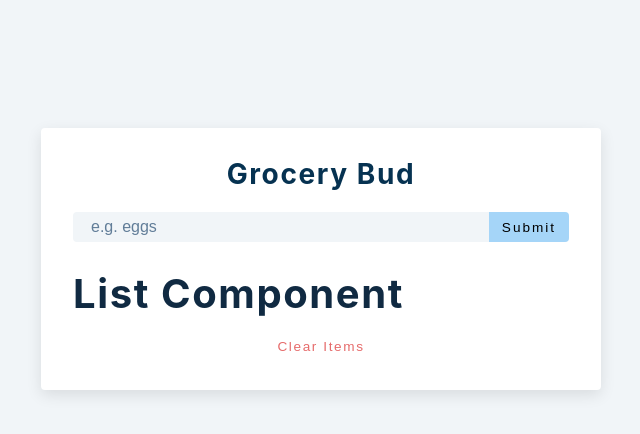
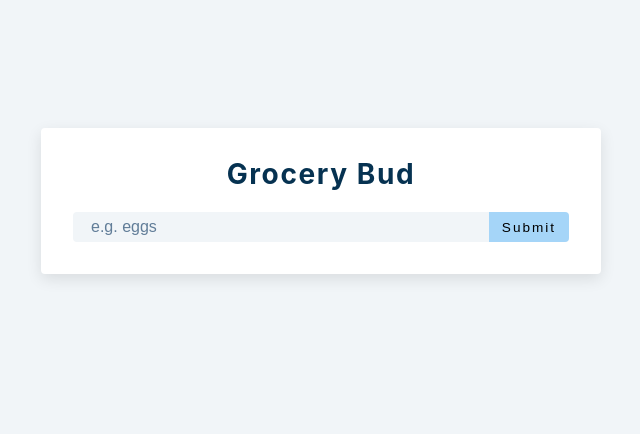
Before and after one commit to anamarijakukulj/practiceJS, a React (Create React App) app in the folder LearnReact/grocery-bud-app/: page / in a window 1280 px wide. Shown: the top 434 px of the page, without its empty margins (319-959 px from the left). Built offline with nearby package versions, Linux system fonts and the light colour scheme; the HTML template or start-up script is replaced by a standard one.

Commit message:
finished grocery bud app

```diff
--- a/LearnReact/grocery-bud-app/src/App.js
+++ b/LearnReact/grocery-bud-app/src/App.js
@@ -1,51 +1,93 @@
-import React, { useState, useEffect } from "react";
-import List from "./List";
-import Alert from "./Alert";
-
+import React, { useState, useEffect } from 'react';
+import List from './List';
+import Alert from './Alert';
+const getLocalStorage = () => {
+  let list = localStorage.getItem('list');
+  if (list) {
+    return (list = JSON.parse(localStorage.getItem('list')));
+  } else {
+    return [];
+  }
+};
 function App() {
-  const [name, setName] = useState("");
-  const [list, setList] = useState([]);
+  const [name, setName] = useState('');
+  const [list, setList] = useState(getLocalStorage());
   const [isEditing, setIsEditing] = useState(false);
   const [editID, setEditID] = useState(null);
-  const [alert, setAlert] = useState({ show: false, msg: "", type: "" });
-
+  const [alert, setAlert] = useState({ show: false, msg: '', type: '' });
   const handleSubmit = (e) => {
     e.preventDefault();
     if (!name) {
-      // display alert
+      showAlert(true, 'danger', 'please enter value');
     } else if (name && isEditing) {
-      // deal with edit
+      setList(
+        list.map((item) => {
+          if (item.id === editID) {
+            return { ...item, title: name };
+          }
+          return item;
+        })
+      );
+      setName('');
+      setEditID(null);
+      setIsEditing(false);
+      showAlert(true, 'success', 'value changed');
     } else {
-      // show alert
+      showAlert(true, 'success', 'item added to the list');
       const newItem = { id: new Date().getTime().toString(), title: name };
+
       setList([...list, newItem]);
-      setName("");
+      setName('');
     }
   };
 
+  const showAlert = (show = false, type = '', msg = '') => {
+    setAlert({ show, type, msg });
+  };
+  const clearList = () => {
+    showAlert(true, 'danger', 'empty list');
+    setList([]);
+  };
+  const removeItem = (id) => {
+    showAlert(true, 'danger', 'item removed');
+    setList(list.filter((item) => item.id !== id));
+  };
+  const editItem = (id) => {
+    const specificItem = list.find((item) => item.id === id);
+    setIsEditing(true);
+    setEditID(id);
+    setName(specificItem.title);
+  };
+  useEffect(() => {
+    localStorage.setItem('list', JSON.stringify(list));
+  }, [list]);
   return (
-    <section className="section-center">
-      <form className="grocery-form" onSubmit={handleSubmit}>
-        {alert.show && <Alert />}
+    <section className='section-center'>
+      <form className='grocery-form' onSubmit={handleSubmit}>
+        {alert.show && <Alert {...alert} removeAlert={showAlert} list={list} />}
+
         <h3>grocery bud</h3>
-        <div className="form-control">
+        <div className='form-control'>
           <input
-            type="text"
-            className="grocery"
-            placeholder="e.g. eggs"
+            type='text'
+            className='grocery'
+            placeholder='e.g. eggs'
             value={name}
             onChange={(e) => setName(e.target.value)}
           />
-          <button type="submit" className="submit-btn">
-            {isEditing ? "edit" : "submit"}
+          <button type='submit' className='submit-btn'>
+            {isEditing ? 'edit' : 'submit'}
           </button>
         </div>
       </form>
-
-      <div className="grocery-container">
-        <List items={list} />
-        <button className="clear-btn">clear items</button>
-      </div>
+      {list.length > 0 && (
+        <div className='grocery-container'>
+          <List items={list} removeItem={removeItem} editItem={editItem} />
+          <button className='clear-btn' onClick={clearList}>
+            clear items
+          </button>
+        </div>
+      )}
     </section>
   );
 }
```
